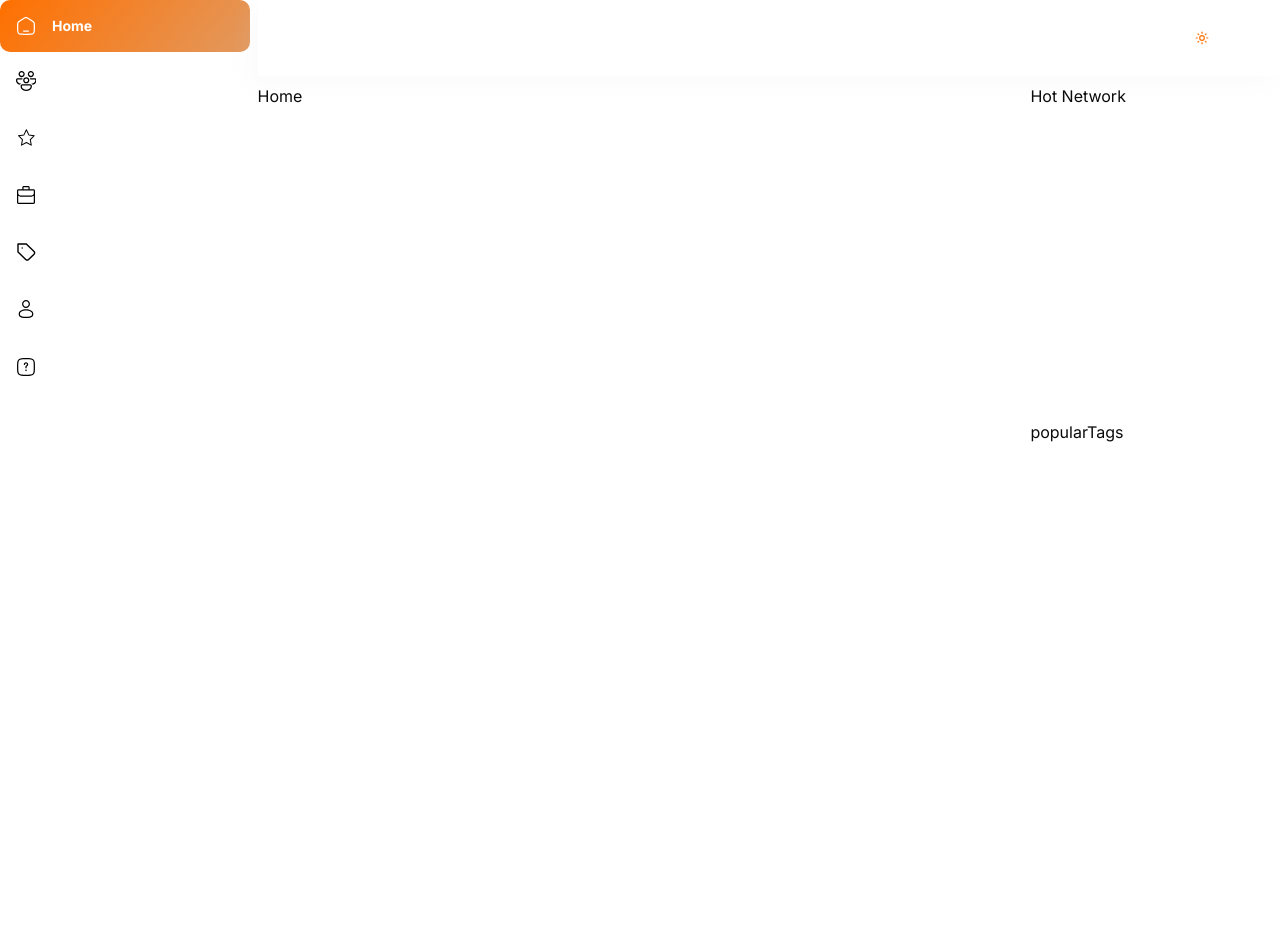
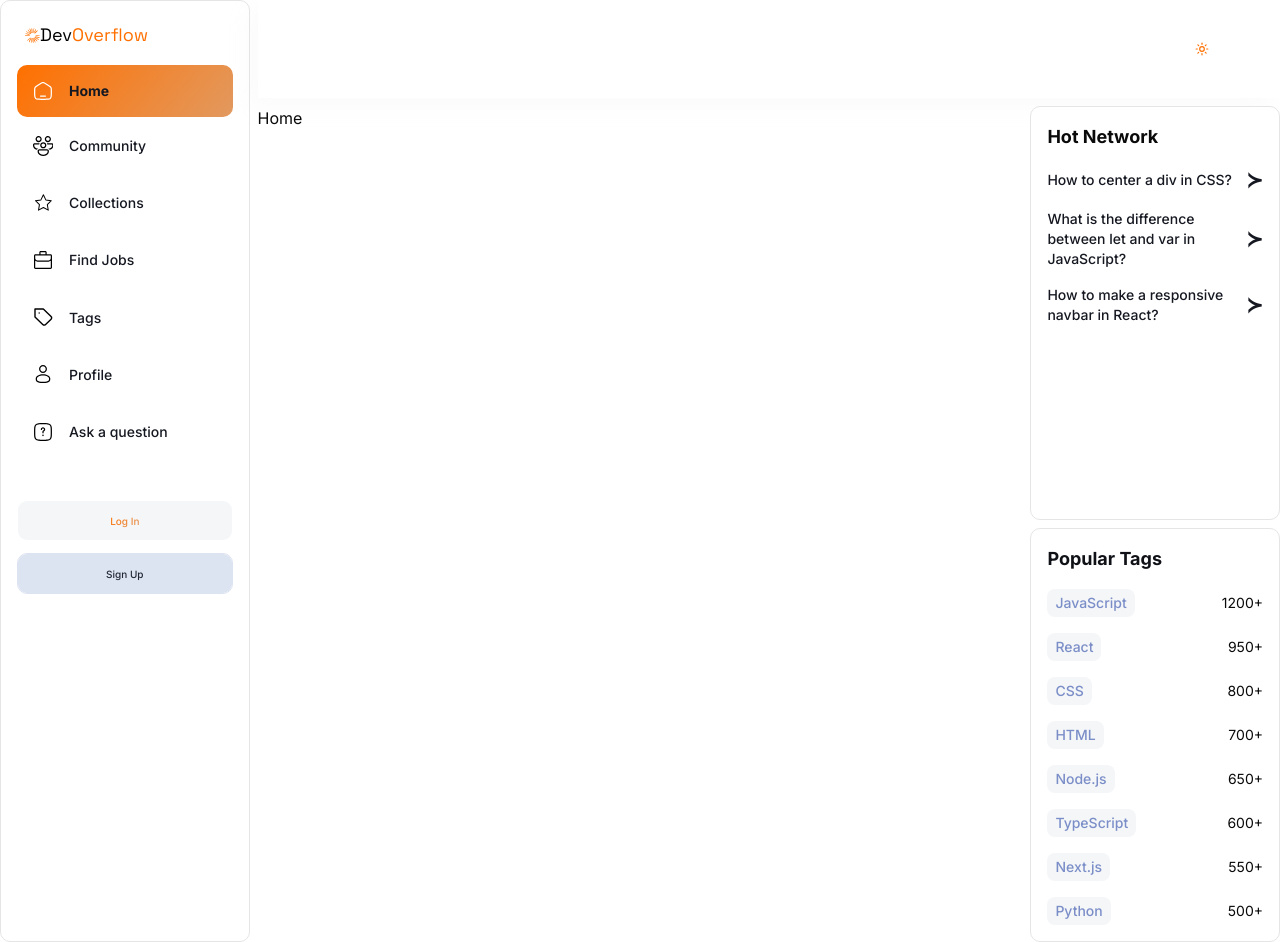
Before and after one commit to Mostafabedeer/nextjs-app, a Next.js app: page / in a window 1280 px wide. Before the commit the page ends 800 px from the top, so only its background shows below. Built offline with nearby package versions, Linux system fonts and the light colour scheme; no server answers.

Commit message:
Implement the right and left sidebars and their functionality

```diff
--- a/app/(root)/layout.tsx
+++ b/app/(root)/layout.tsx
@@ -1,8 +1,7 @@
-import AuthToast from "@/components/authtoast/AuthToast";
 import HotNetwork from "@/components/HotNetwork";
 import Navbar from "@/components/navigation/navbar/Navbar";
 import PopularTags from "@/components/PopularTags";
-import RightSideBar from "@/components/RightSideBar";
+import LeftSideBar from "@/components/navigation/navbar/LeftSideBar";
 
 import { Toaster } from "sonner";
 
@@ -10,7 +9,7 @@ function RootLayout({ children }: { children: React.ReactNode }) {
   return (
     <main className="sm:grid sm:grid-cols-10 sm:grid-rows-9 sm:gap-2">
       <aside className="hidden sm:col-span-2 sm:row-span-9 sm:block">
-        <RightSideBar />
+        <LeftSideBar />
       </aside>
       <Navbar />
 
--- a/app/_styles/globals.css
+++ b/app/_styles/globals.css
@@ -116,6 +116,9 @@
 
 @utility background-dark400_light900 {
   @apply dark:bg-dark-400! bg-light-900!;
+}
+@utility background-dark400_light800 {
+  @apply dark:bg-dark-400! bg-light-800!;
 }
 
 @utility text-dark100_light900 {
--- a/components/HotNetwork.tsx
+++ b/components/HotNetwork.tsx
@@ -1,7 +1,28 @@
+import { HotNetworkData } from "@/constants";
+import ROUTES from "@/constants/routes";
+import Link from "next/link";
+
 function HotNetwork() {
   return (
-    <div className="hidden sm:col-span-2 sm:col-start-9 sm:row-span-4 sm:row-start-2 sm:block">
-      Hot Network
+    <div className="background-light900_dark200 border-dark100_light900 hidden h-full rounded-lg border p-4 sm:col-span-2 sm:col-start-9 sm:row-span-4 sm:row-start-2 sm:block">
+      <div>
+        <h2 className="ext-dark200_light900 mb-4 text-lg font-bold">
+          Hot Network
+        </h2>
+        <ul className="flex flex-col gap-4 text-sm">
+          {HotNetworkData.map((item) => (
+            <li key={item.id}>
+              <Link
+                href={ROUTES.QUESTION(String(item.id))}
+                className="text-dark300_light900 hover:text-primary-500 flex items-center justify-between gap-1.5 font-medium hover:underline sm:text-[12px] md:text-sm"
+              >
+                {item.title}
+                <span className="h3-bold">&#8827;</span>
+              </Link>
+            </li>
+          ))}
+        </ul>
+      </div>
     </div>
   );
 }
--- a/components/PopularTags.tsx
+++ b/components/PopularTags.tsx
@@ -1,3 +1,6 @@
+import { PopularTagsData } from "@/constants";
+import TagCard from "./TagCard";
+
 function PopularTags() {
   // .div6 {
   //     grid-column: span 2 / span 2;
@@ -6,8 +9,26 @@ function PopularTags() {
   //     grid-row-start: 6;
   // }
   return (
-    <div className="sm:start hidden sm:col-span-2 sm:col-start-9 sm:row-span-4 sm:row-start-6 sm:block sm:grid-cols-2 sm:grid-rows-4">
-      popularTags
+    <div className="sm:start border-dark100_light900 background-light900_dark200 hidden rounded-lg border p-4 sm:col-span-2 sm:col-start-9 sm:row-span-4 sm:row-start-6 sm:block sm:grid-cols-2 sm:grid-rows-4">
+      <div>
+        <h2 className="text-dark200_light900 mb-4 text-lg font-bold">
+          Popular Tags
+        </h2>
+        <ul className="flex flex-col gap-4 text-sm">
+          {PopularTagsData.map((item) => (
+            <li key={item.id} className="flex items-center justify-between">
+              <TagCard
+                item={{
+                  ...item,
+                  _id: String(item.id),
+                  numberOfQuestions: String(item.numberOfQuestions),
+                }}
+              />
+              <span className="block">{item.numberOfQuestions}+</span>
+            </li>
+          ))}
+        </ul>
+      </div>
     </div>
   );
 }
--- a/components/RightSideBar.tsx
+++ /dev/null
@@ -1,15 +0,0 @@
-import NavLinks from "./navigation/navbar/NavLinks";
-
-function RightSideBar() {
-  // .div1 {
-  //     grid-column: span 2 / span 2;
-  //     grid-row: span 9 / span 9;
-  // }
-  return (
-    <div className="hidden sm:block sm:grid-cols-2 sm:grid-rows-9">
-      <NavLinks />
-    </div>
-  );
-}
-
-export default RightSideBar;
--- /dev/null
+++ b/components/TagCard.tsx
@@ -0,0 +1,28 @@
+import ROUTES from "@/constants/routes";
+import Link from "next/link";
+
+function TagCard({
+  item,
+}: {
+  item: {
+    id?: string | number;
+    _id?: string | number;
+    tag: string;
+    numberOfQuestions: string;
+  };
+}) {
+  const tagId = item._id ?? item.id;
+  const normalizedTagId =
+    tagId !== undefined && tagId !== null ? String(tagId) : undefined;
+
+  return (
+    <Link
+      href={normalizedTagId ? ROUTES.TAG(normalizedTagId) : ROUTES.TAGS}
+      className="text-light-500 background-dark400_light800 hover:text-primary-500 flex items-center justify-between gap-1.5 rounded-md px-2 py-1 font-medium hover:underline sm:text-[12px] md:text-sm"
+    >
+      {item.tag}
+    </Link>
+  );
+}
+
+export default TagCard;
--- /dev/null
+++ b/components/navigation/navbar/LeftSideBar.tsx
@@ -0,0 +1,64 @@
+import Image from "next/image";
+import NavLinks from "./NavLinks";
+import Link from "next/link";
+import { auth, signOut } from "@/auth";
+import { LogOut } from "lucide-react";
+import { Button } from "../../ui/button";
+import ROUTES from "@/constants/routes";
+
+async function RightSideBar() {
+  const session = await auth();
+  const user = session?.user;
+
+  return (
+    <div className="background-light900_dark200 sm:border-dark100_light900 hidden rounded-lg border sm:block sm:h-full sm:grid-cols-2 sm:grid-rows-10 sm:px-2 md:px-4">
+      <Link href="/" className="hidden items-center gap-1 sm:flex">
+        <div className="mt-1 ml-2 flex items-center justify-center">
+          <Image
+            src="/images/site-logo.svg"
+            width={15}
+            height={15}
+            alt="Logo"
+          />
+
+          <p className="font-space-grotesk text-dark-100 dark:text-light-900 my-4 text-lg">
+            Dev<span className="text-primary-500">Overflow</span>
+          </p>
+        </div>
+      </Link>
+      <NavLinks />
+      {user ? (
+        <form
+          action={async () => {
+            "use server";
+
+            await signOut();
+          }}
+        >
+          <Button
+            type="submit"
+            className="base-medium mt-10 w-fit cursor-pointer bg-transparent! px-4"
+          >
+            <LogOut className="size-5 text-black dark:text-white" />
+            <span className="text-dark300_light900">Logout</span>
+          </Button>
+        </form>
+      ) : (
+        <div className="mt-10 flex flex-col gap-3">
+          <Link href={ROUTES.SignIn}>
+            <Button className="small-medium btn-secondary min-h-10.25 w-full cursor-pointer rounded-lg px-4 py-3 shadow-none">
+              <span className="primary-text-gradient">Log In</span>
+            </Button>
+          </Link>
+          <Link href={ROUTES.SignUp}>
+            <Button className="small-medium light-border-2 btn-tertiary text-dark400_light900 min-h-10.25 w-full cursor-pointer rounded-lg border px-4 py-3 shadow-none">
+              Sign Up
+            </Button>
+          </Link>
+        </div>
+      )}
+    </div>
+  );
+}
+
+export default RightSideBar;
--- a/components/navigation/navbar/NavLinks.tsx
+++ b/components/navigation/navbar/NavLinks.tsx
@@ -49,7 +49,9 @@ const NavLinks = ({
             />
             <p
               className={cn(
-                isActive ? "base-bold text-sm" : "base-medium text-sm",
+                isActive
+                  ? "base-bold text-dark300_light900 text-sm sm:text-xs md:text-sm"
+                  : "base-medium text-dark300_light900 text-sm sm:text-xs md:text-sm",
               )}
             >
               {item.label}
--- a/constants/index.tsx
+++ b/constants/index.tsx
@@ -69,3 +69,61 @@ export const BADGE_CRITERIA = {
     GOLD: 100000,
   },
 };
+
+export const HotNetworkData = [
+  {
+    id: 1,
+    title: "How to center a div in CSS?",
+  },
+  {
+    id: 2,
+    title: "What is the difference between let and var in JavaScript?",
+  },
+  {
+    id: 3,
+    title: "How to make a responsive navbar in React?",
+  },
+];
+
+export const PopularTagsData = [
+  {
+    id: 1,
+    tag: "JavaScript",
+    numberOfQuestions: 1200,
+  },
+  {
+    id: 2,
+    tag: "React",
+    numberOfQuestions: 950,
+  },
+  {
+    id: 3,
+    tag: "CSS",
+    numberOfQuestions: 800,
+  },
+  {
+    id: 4,
+    tag: "HTML",
+    numberOfQuestions: 700,
+  },
+  {
+    id: 5,
+    tag: "Node.js",
+    numberOfQuestions: 650,
+  },
+  {
+    id: 6,
+    tag: "TypeScript",
+    numberOfQuestions: 600,
+  },
+  {
+    id: 7,
+    tag: "Next.js",
+    numberOfQuestions: 550,
+  },
+  {
+    id: 8,
+    tag: "Python",
+    numberOfQuestions: 500,
+  },
+];
--- a/constants/routes.ts
+++ b/constants/routes.ts
@@ -2,6 +2,15 @@ const ROUTES = {
   Home: "/",
   SignIn: "/sign-in",
   SignUp: "/sign-up",
+  ASK_QUESTION: "/ask-question",
+  COLLECTION: "/collection",
+  COMMUNITY: "/community",
+  TAGS: "/tags",
+  JOBS: "/jobs",
+  PROFILE: (id: string) => `/profile/${id}`,
+  QUESTION: (id: string) => `/questions/${id}`,
+  TAG: (id: string) => `/tags/${id}`,
+  SIGN_IN_WITH_OAUTH: `signin-with-oauth`,
 };
 
 export default ROUTES;
--- a/next.config.ts
+++ b/next.config.ts
@@ -7,6 +7,10 @@ const nextConfig: NextConfig = {
         protocol: "https",
         hostname: "lh3.googleusercontent.com",
       },
+      {
+        protocol: "https",
+        hostname: "avatars.githubusercontent.com",
+      },
     ],
   },
 };
```
